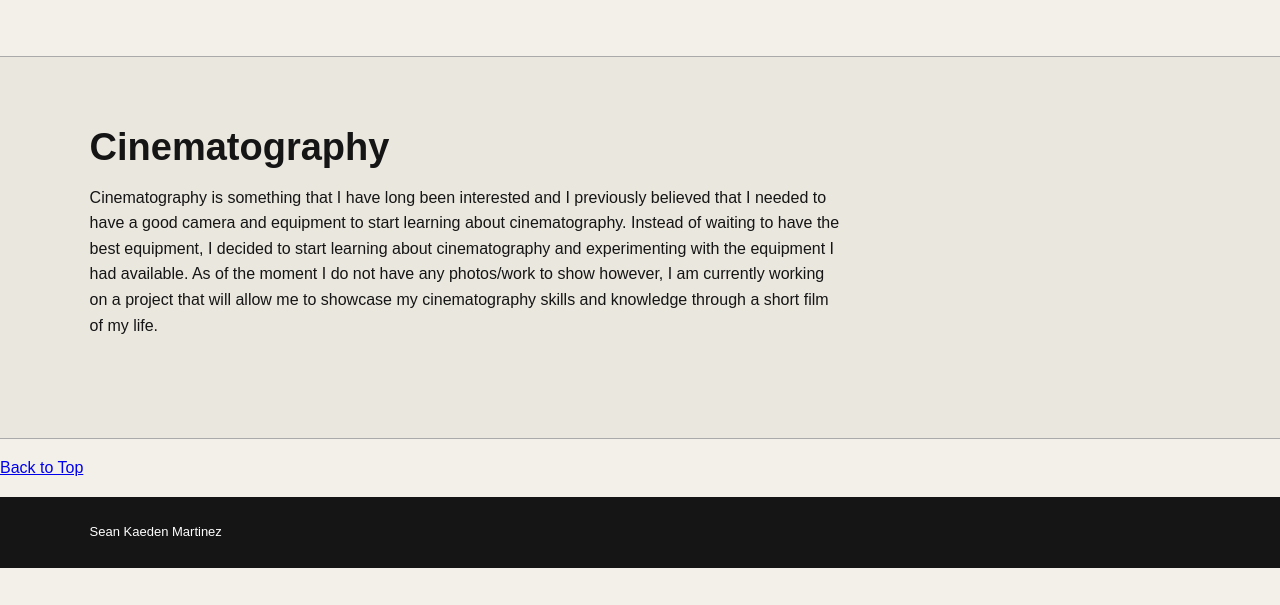
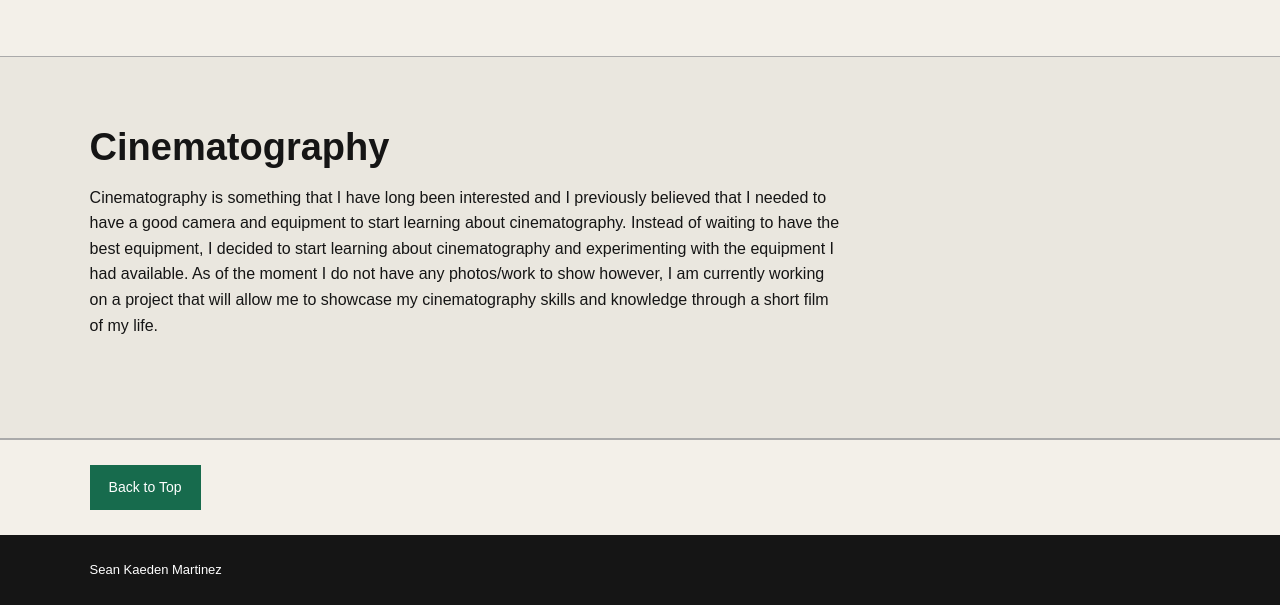
Before and after one commit to KaedenMartinez/AY2627T1-CCDEVAP-HO1-MartinezSK, a plain HTML site: page interests_projects.html in a window 1280 px wide. Shown: the part 3771-4376 px from the top of the page. Before the commit the page ends 4339 px from the top, so only its background shows below. Drawn offline with Linux system fonts and the light colour scheme.

Commit message:
back to top button styling

```diff
--- a/styles.css
+++ b/styles.css
@@ -353,6 +353,34 @@ main > section img {
     background: #eae7df;
 }
 
+main > p:last-child {
+    margin: 0;
+    padding: 25px 7%;
+
+    background: #f3f0e9;
+
+    border-top: 1px solid #aaa;
+}
+
+main > p:last-child a {
+    display: inline-block;
+
+    padding: 10px 18px;
+
+    background: #176b4d;
+    color: white;
+
+    font-size: 14px;
+    text-decoration: none;
+
+    border: 1px solid #176b4d;
+}
+
+main > p:last-child a:hover {
+    background: #0d5039;
+    border-color: #0d5039;
+}
+
 /* contact page header */
 body:has(form) header {
     min-height: 330px;
```
